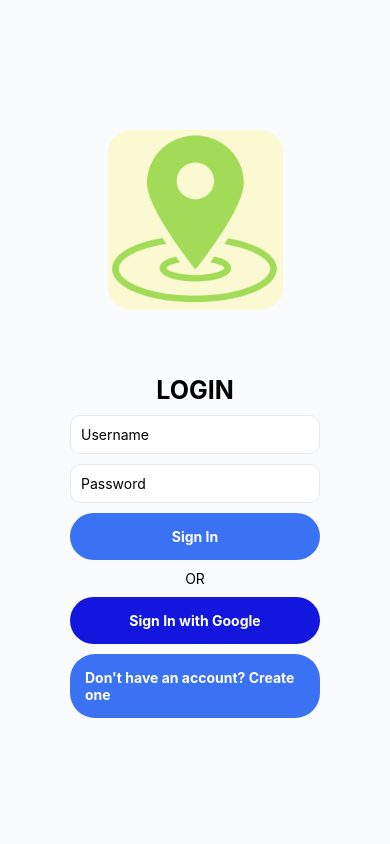
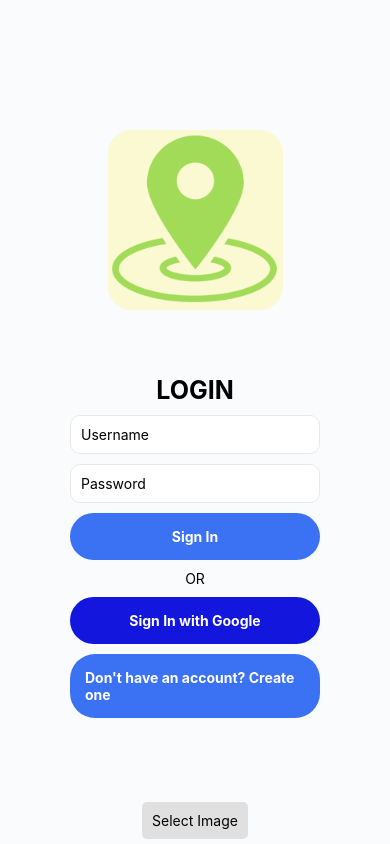
Before and after one commit to joutad/Tack-App, a React Native app in the folder client/: screen / in a window 390 px wide. Built offline with nearby package versions, Linux system fonts and the light colour scheme.

Commit message:
upload image button

```diff
--- a/client/App.js
+++ b/client/App.js
@@ -2,11 +2,13 @@ import { StatusBar } from "expo-status-bar";
 import { StyleSheet, Text, View } from "react-native";
 import SignInScreen from "./components/SignInScreen";
 import SignUpScreen from "./screens/SignUpScreen/SignUpScreen";
+import ImageUploadForm from "./components/ImageUploadForm";
 
 export default function App() {
   return (
     <View style={styles.container}>
       <SignInScreen />
+      <ImageUploadForm />
     </View>
   );
 }
--- /dev/null
+++ b/client/components/ImageUploadForm.js
@@ -0,0 +1,79 @@
+import React, { useState } from "react";
+import { View, Text, Pressable, Image, StyleSheet } from "react-native";
+import * as ImagePicker from "expo-image-picker";
+import axios from "axios";
+
+const ImageUploadForm = () => {
+  const [selectedImage, setSelectedImage] = useState(null);
+  const [predictionText, setPredictionText] = useState("");
+
+  const handleImageChange = async () => {
+    let result = await ImagePicker.launchImageLibraryAsync({
+      mediaTypes: ImagePicker.MediaTypeOptions.Images,
+      allowsEditing: true,
+      aspect: [4, 3],
+      quality: 1,
+    });
+
+    console.log(result);
+
+    if (!result.canceled) {
+      setSelectedImage(result.assets[0].uri);
+    }
+  };
+
+  const handleImageUpload = async () => {
+    const formData = new FormData();
+    formData.append("image", {
+      uri: selectedImage,
+      type: "image/jpeg", // or 'image/png'
+      name: "image.jpg", // or 'image.png'
+    });
+
+    try {
+      const response = await axios.post("/members", formData, {
+        headers: {
+          "Content-Type": "multipart/form-data",
+        },
+      });
+      const { prediction_text } = response.data;
+      console.log(prediction_text);
+      setPredictionText(prediction_text);
+    } catch (error) {
+      console.error("Error uploading image:", error);
+    }
+  };
+
+  return (
+    <View>
+      <Pressable style={styles.button} onPress={handleImageChange}>
+        <Text>Select Image</Text>
+      </Pressable>
+      {selectedImage && (
+        <>
+          <Image
+            source={{ uri: selectedImage }}
+            style={{ width: 100, height: 100 }}
+          />
+          <Pressable style={styles.button} onPress={handleImageUpload}>
+            <Text>Upload Image</Text>
+          </Pressable>
+        </>
+      )}
+      <Text>{predictionText}</Text>
+    </View>
+  );
+};
+
+const styles = StyleSheet.create({
+  button: {
+    alignItems: "center",
+    justifyContent: "center",
+    padding: 10,
+    backgroundColor: "#e0e0e0",
+    margin: 5,
+    borderRadius: 5,
+  },
+});
+
+export default ImageUploadForm;
--- a/client/package.json
+++ b/client/package.json
@@ -12,11 +12,14 @@
   },
   "dependencies": {
     "@expo/webpack-config": "^19.0.0",
+    "axios": "^1.5.0",
     "expo": "~49.0.8",
+    "expo-image-picker": "~14.3.2",
     "expo-status-bar": "~1.6.0",
     "react": "18.2.0",
     "react-dom": "18.2.0",
     "react-native": "0.72.4",
+    "react-native-image-picker": "^5.6.1",
     "react-native-safe-area-context": "^4.7.1",
     "react-native-screens": "^3.24.0",
     "react-native-web": "~0.19.6",
```
Also changed, not shown: 1 other file (tests, documents, lock files or other folders).
